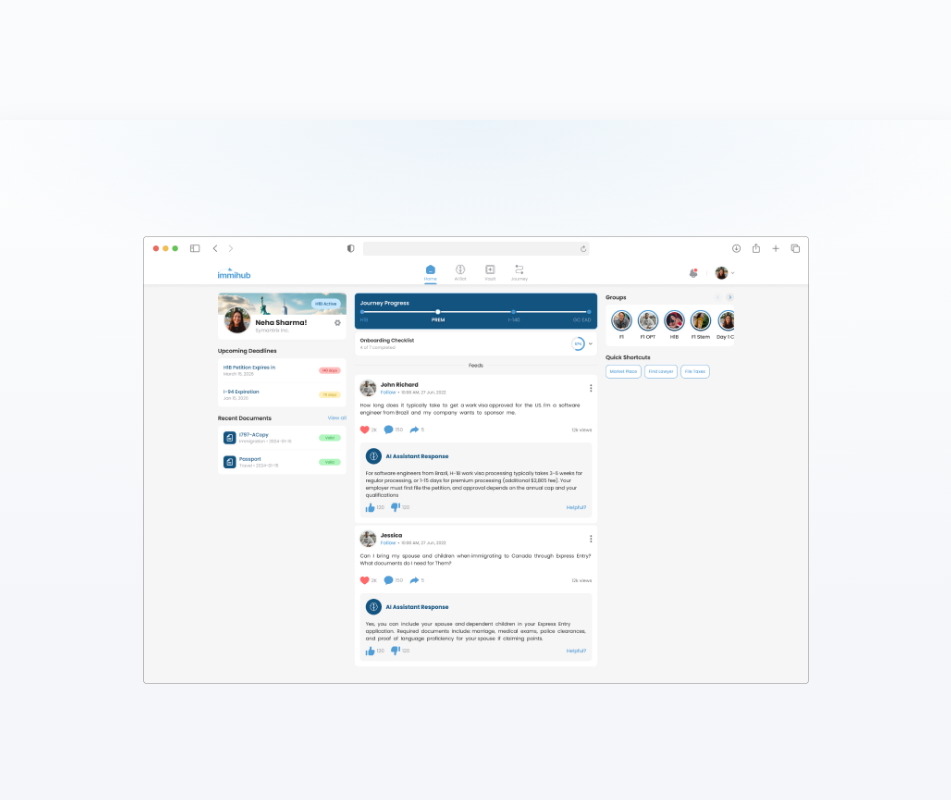
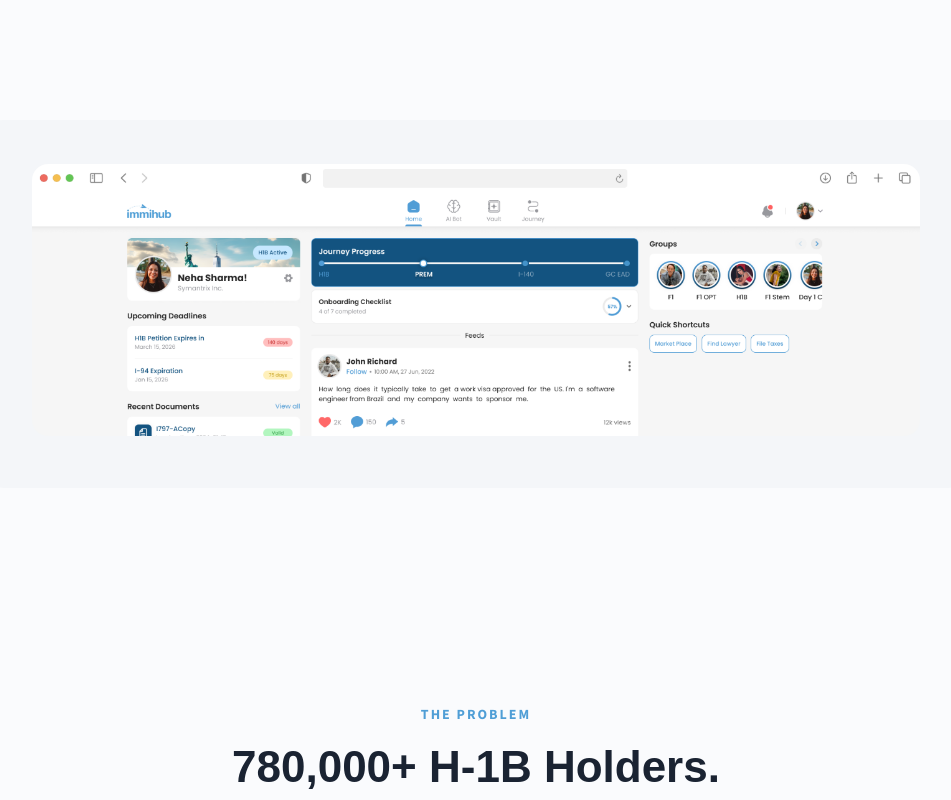
Before and after one commit to Pavanupsc/GetImmiHub, a Next.js app: page / in a window 1280 px wide. Shown: the part 680-1480 px from the top of the page, without its empty margins (164-1115 px from the left). Built offline with nearby package versions, Linux system fonts and the light colour scheme; a web font is replaced by a local one.

Commit message:
changes updated

```diff
--- a/src/components/HomePage.tsx
+++ b/src/components/HomePage.tsx
@@ -122,9 +122,9 @@ export function HomePage() {
         </div>
       </section>
 
-      {/* Social preview image section (below banner) */}
-      <section className="home-social-section" style={{ background: colors.bgWhite, padding: `0 ${layout.pagePaddingX} 96px` }}>
-        <div style={{ maxWidth: "1280px", margin: "0 auto" }}>
+      {/* Product preview — clip to top 50% of image (aspect-ratio box + overflow:hidden) */}
+      <section className="home-social-section" style={{  padding: `0 ${layout.pagePaddingX} 96px` }}>
+        <div style={{ maxWidth: "1280px", margin: "0 auto", width: "100%", minWidth: 0 }}>
           <AnimatedSection>
             <div
               className="home-social-shell"
@@ -132,28 +132,34 @@ export function HomePage() {
                 position: "relative",
                 borderRadius: "28px",
                 background: "#F4F6F9",
-                boxShadow: "0 18px 40px rgba(26,35,50,0.10)",
                 overflow: "hidden",
               }}
             >
+              <div className="home-social-inner" style={{ padding: "44px 56px 52px" }}>
                 <div
                   style={{
-                  position: "absolute",
-                  inset: 0,
-                  background:
-                    "radial-gradient(900px 280px at 50% 0%, rgba(79,158,214,0.10), transparent 60%), linear-gradient(180deg, rgba(255,255,255,0.85) 0%, rgba(244,246,249,1) 70%)",
+                    overflow: "hidden",
+                    borderRadius: "16px",
+                    width: "100%",
+                    maxWidth: "100%",
+                    aspectRatio: "1600 / 490",
                   }}
-                aria-hidden
-              />
-              <div className="home-social-inner" style={{ position: "relative", padding: "44px 56px 52px" }}>
+                >
                   <Image
                     src="/Images/social-media-image.png"
                     alt="ImmiHub product preview"
                     width={1600}
                     height={980}
-                  style={{ width: "100%", height: "auto", display: "block" }}
+                    sizes="(max-width: 768px) calc(100vw - 48px), 1200px"
+                    style={{
+                      width: "100%",
+                      height: "auto",
+                      display: "block",
+                      filter: "drop-shadow(0 0 50px #1353801F)",
+                    }}
                     priority
                   />
+                </div>
               </div>
             </div>
           </AnimatedSection>
@@ -164,7 +170,7 @@ export function HomePage() {
       <section className="home-section-stack" style={{ padding: `120px ${layout.pagePaddingX} 140px`, background: colors.bgWhite, overflow: "hidden" }}>
         <div style={{ maxWidth: "1100px", margin: "0 auto" }}>
           <AnimatedSection>
-            <div className="problem-section-header" style={{ textAlign: "center", marginBottom: "64px" }}>
+            <div className="problem-section-header" style={{ textAlign: "center", marginBottom: "64px"}}>
               <p style={{
                 fontFamily: "'Source Sans 3', sans-serif",
                 fontSize: "14px",
@@ -210,7 +216,7 @@ export function HomePage() {
             </div>
           </AnimatedSection>
 
-          <div className="problem-phone-layout" style={{ position: "relative" }}>
+          <div className="problem-phone-layout" style={{ position: "relative" ,backgroundImage: "url('/Images/the-problem-background.png')", backgroundSize: "cover", backgroundPosition: "center", backgroundRepeat: "no-repeat"  }}>
             <div className="problem-phone" style={{
               position: "absolute",
               left: "50%",
```
Also changed, not shown: public/Images/social-media-image.png, public/Images/the-problem-background.png (added). Lines whose indentation alone changed are shown as unchanged.
